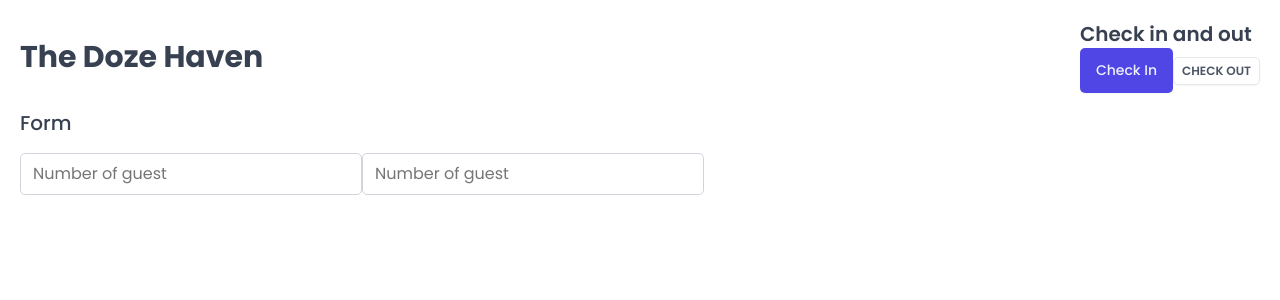
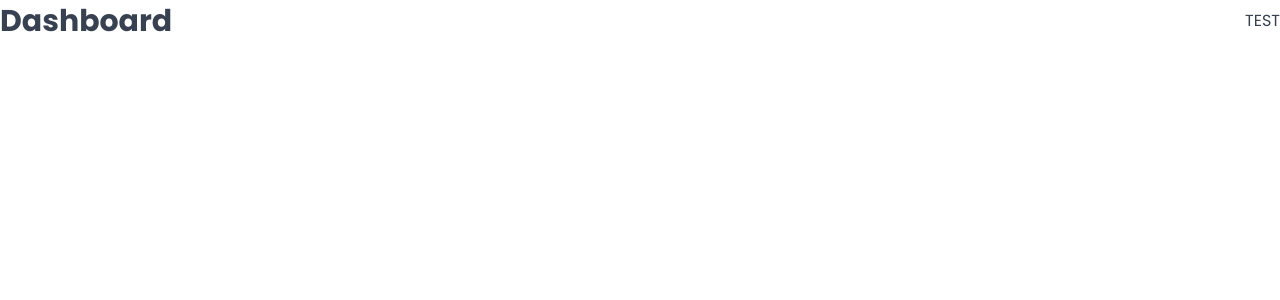
Before and after one commit to paulthadev/doze-haven, a React (Vite) app: page /dashboard in a window 1280 px wide. Shown: the top 300 px of the page. Built offline with nearby package versions, Linux system fonts and the light colour scheme; a web font is replaced by a local one.

Commit message:
chore: :zap: setting up pages and routes

```diff
--- a/src/App.jsx
+++ b/src/App.jsx
@@ -1,47 +1,37 @@
-import styled from "styled-components";
+import { BrowserRouter, Navigate, Route, Routes } from "react-router-dom";
 import GlobalStyles from "./styles/GlobalStyles";
 
-import { Button } from "./ui/Button";
-import Input from "./ui/Input";
-import Heading from "./ui/Heading";
-import Row from "./ui/Row";
-
-const StyledApp = styled.main`
-  padding: 20px;
-`;
+import Dashboard from "./pages/Dashboard";
+import Bookings from "./pages/Bookings";
+import Cabins from "./pages/Cabins";
+import Users from "./pages/Users";
+import Settings from "./pages/Settings";
+import Account from "./pages/Account";
+import Login from "./pages/Login";
+import PageNotFound from "./pages/PageNotFound";
 
 function App() {
   return (
     <>
-      <GlobalStyles />
-      <StyledApp>
-        <Row>
-          <Row type="horizontal">
-            <Heading as="h1">The Doze Haven</Heading>
+      <GlobalStyles /> {/* Styling that applys to the entire App */}
+      <BrowserRouter>
+        <Routes>
+          {/* index page
+        The replace prop on the Navigate component is used to render a declarative redirect. It allows us to navigate back by replacing the current element in the history stack.*/}
+          <Route index element={<Navigate replace to="dashboard" />} />
 
-            <div>
-              <Heading as="h2">Check in and out</Heading>
-              <Button onClick={() => alert("checked in")}>Check In</Button>
-              <Button
-                variation="secondary"
-                size="small"
-                onClick={() => alert("checked out")}
-              >
-                Check Out
-              </Button>
-            </div>
-          </Row>
+          <Route path="dashboard" element={<Dashboard />} />
+          <Route path="bookings" element={<Bookings />} />
+          <Route path="cabins" element={<Cabins />} />
+          <Route path="users" element={<Users />} />
+          <Route path="settings" element={<Settings />} />
+          <Route path="account" element={<Account />} />
+          <Route path="login" element={<Login />} />
 
-          <Row>
-            <Heading as="h3">Form</Heading>
-
-            <form>
-              <Input placeholder="Number of guest" />
-              <Input placeholder="Number of guest" />
-            </form>
-          </Row>
-        </Row>
-      </StyledApp>
+          {/* Page to be matched if none of the urls can be matched  */}
+          <Route path="*" element={<PageNotFound />} />
+        </Routes>
+      </BrowserRouter>
     </>
   );
 }
```
